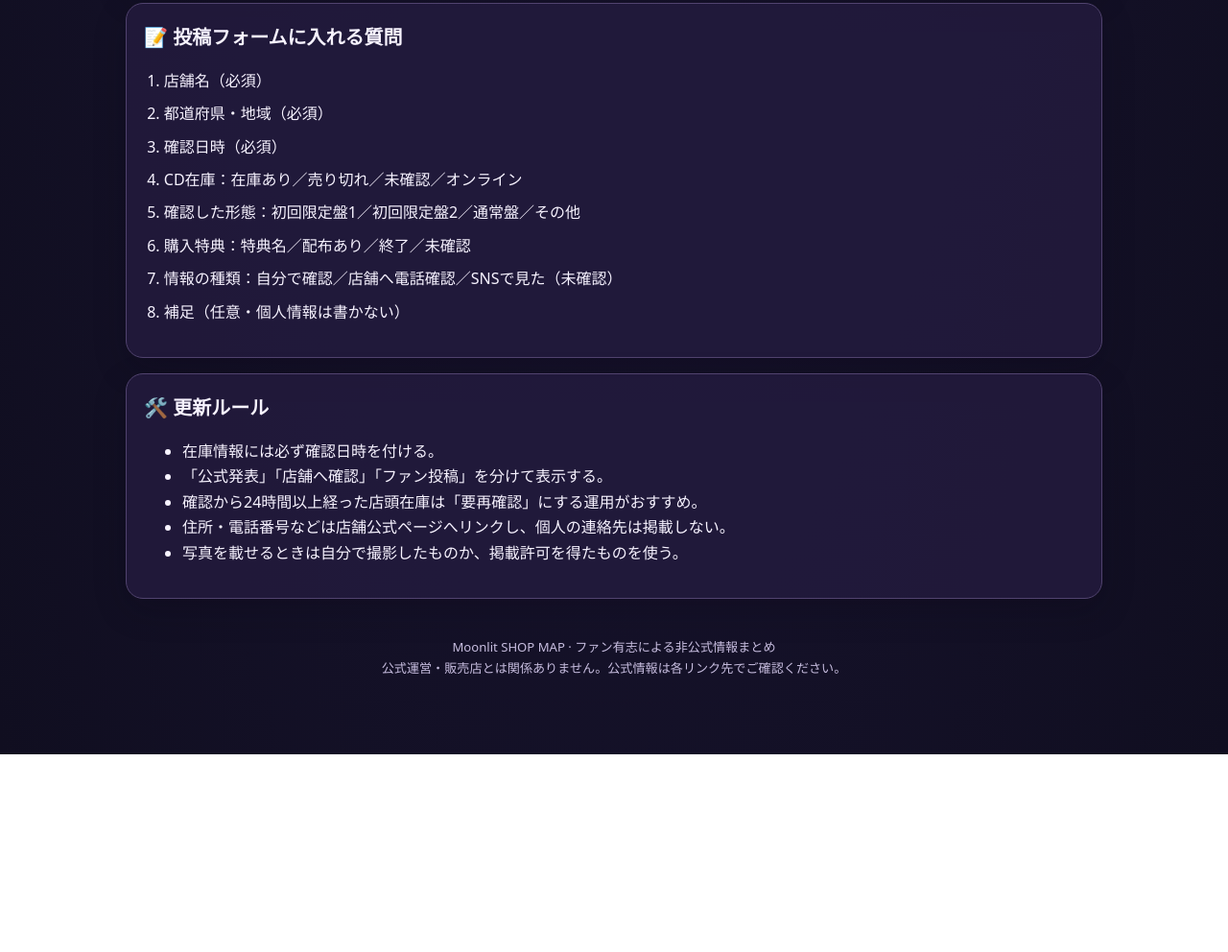
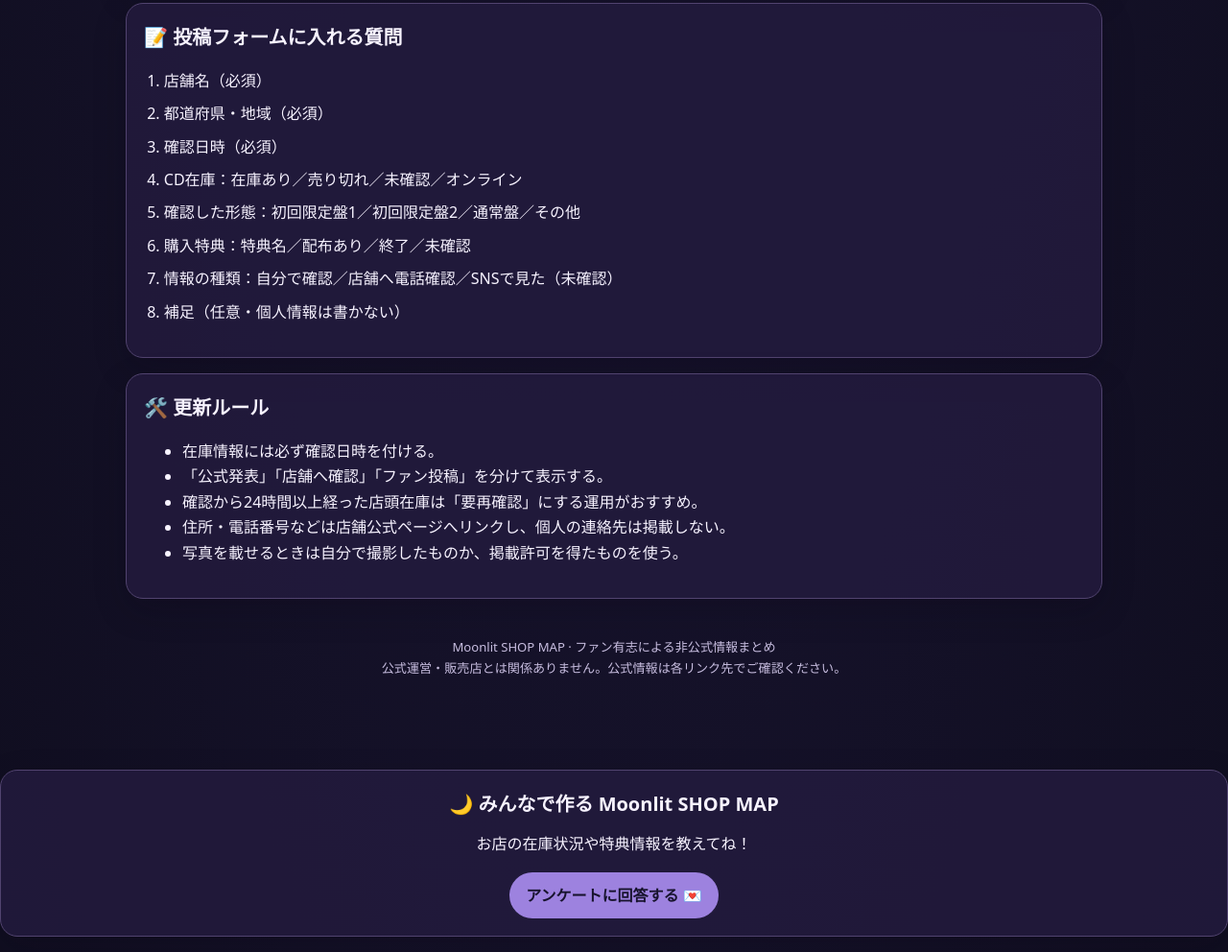
Before and after one commit to akari201012040728-cpu/moonlit-shop-map, a plain HTML site: page index.html in a window 1280 px wide. Shown: the part 2372-3364 px from the top of the page at 96% size. Before the commit the page ends 3158 px from the top, so only its background shows below. Drawn offline with Linux system fonts and the light colour scheme.

Commit message:
Update index.html

```diff
--- a/index.html
+++ b/index.html
@@ -131,4 +131,11 @@
 }
 ["search","region","status"].forEach(id=>document.getElementById(id).addEventListener("input",render));render();
 </script>
+<section class="panel" style="text-align:center;">
+  <h2>🌙 みんなで作る Moonlit SHOP MAP</h2>
+  <p>お店の在庫状況や特典情報を教えてね！</p>
+  <a href="https://docs.google.com/forms/d/e/1FAIpQLScAGuwOprn2CGZbUWFg_F7Mw4ARclbroJ8AY6M7Qi0iWHPvjQ/viewform?usp=header" target="_blank" rel="noopener noreferrer" class="button">
+    アンケートに回答する 💌
+  </a>
+</section>
 </body></html>
```
